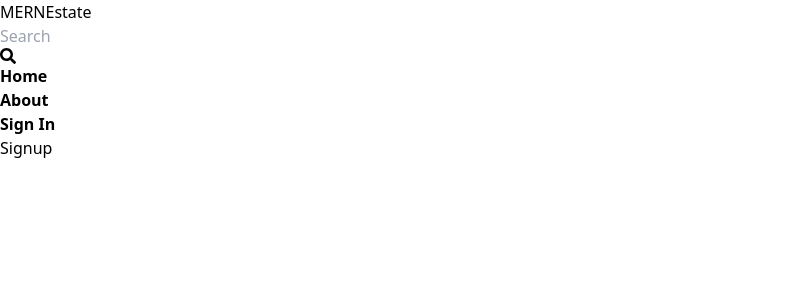
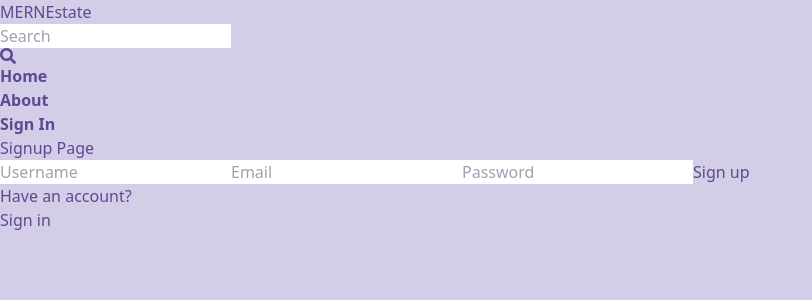
Before and after one commit to christer-miroy/mern_realestate, a React (Vite) app in the folder client/: page /sign-up in a window 1280 px wide. Shown: the top 300 px of the page, without its empty margins (0-812 px from the left). Built offline with nearby package versions, Linux system fonts and the light colour scheme.

Commit message:
complete signup page ui

```diff
--- a/client/src/index.css
+++ b/client/src/index.css
@@ -1,3 +1,8 @@
 @tailwind base;
 @tailwind components;
 @tailwind utilities;
+
+body {
+    background-color: rgb(211, 205, 231);
+    color: #5B4A91;
+}
--- a/client/src/pages/Signup.jsx
+++ b/client/src/pages/Signup.jsx
@@ -1,6 +1,40 @@
+import { Link } from "react-router-dom"
+
 const Signup = () => {
   return (
-    <div>Signup</div>
+    <div className="p-3 max-w-md mx-auto">
+      <h1 className="text-3xl text-center font-semibold my-7">Signup Page</h1>
+      <form action="" className="flex flex-col gap-3">
+        <input
+          type="text"
+          name="username"
+          placeholder="Username"
+          className="border-2 rounded-lg"
+          id="username"
+        />
+        <input
+          type="email"
+          name="email"
+          placeholder="Email"
+          className="border-2 rounded-lg"
+          id="email"
+        />
+        <input
+          type="password"
+          name="password"
+          placeholder="Password"
+          className="border-2 rounded-lg"
+          id="password"
+        />
+        <button className="bg-slate-500 text-white p-3 rounded-lg uppercase hover:opacity-90 disabled:opacity-50">Sign up</button>
+      </form>
+      <div className="flex gap-2 mt-5">
+        <p>Have an account?</p>
+        <Link to="/sign-in">
+          <span className="text-blue-500">Sign in</span>
+        </Link>
+      </div>
+    </div>
   )
 }
 export default Signup
```
